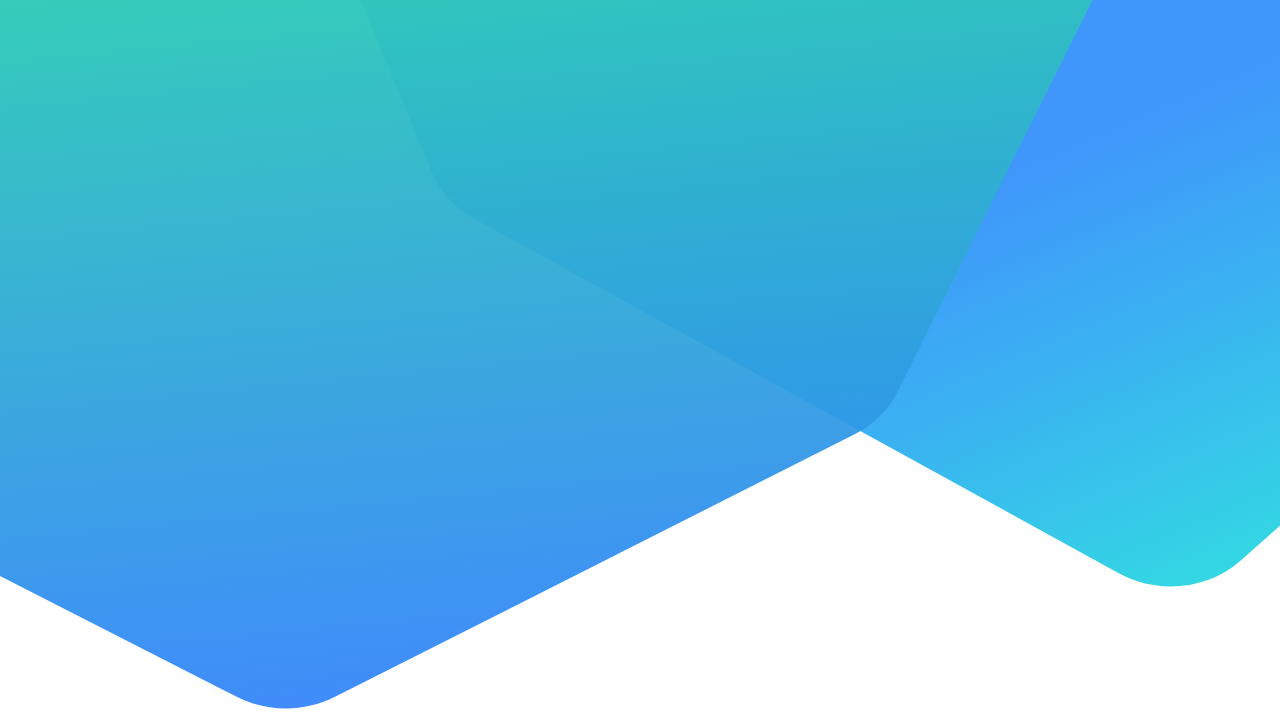
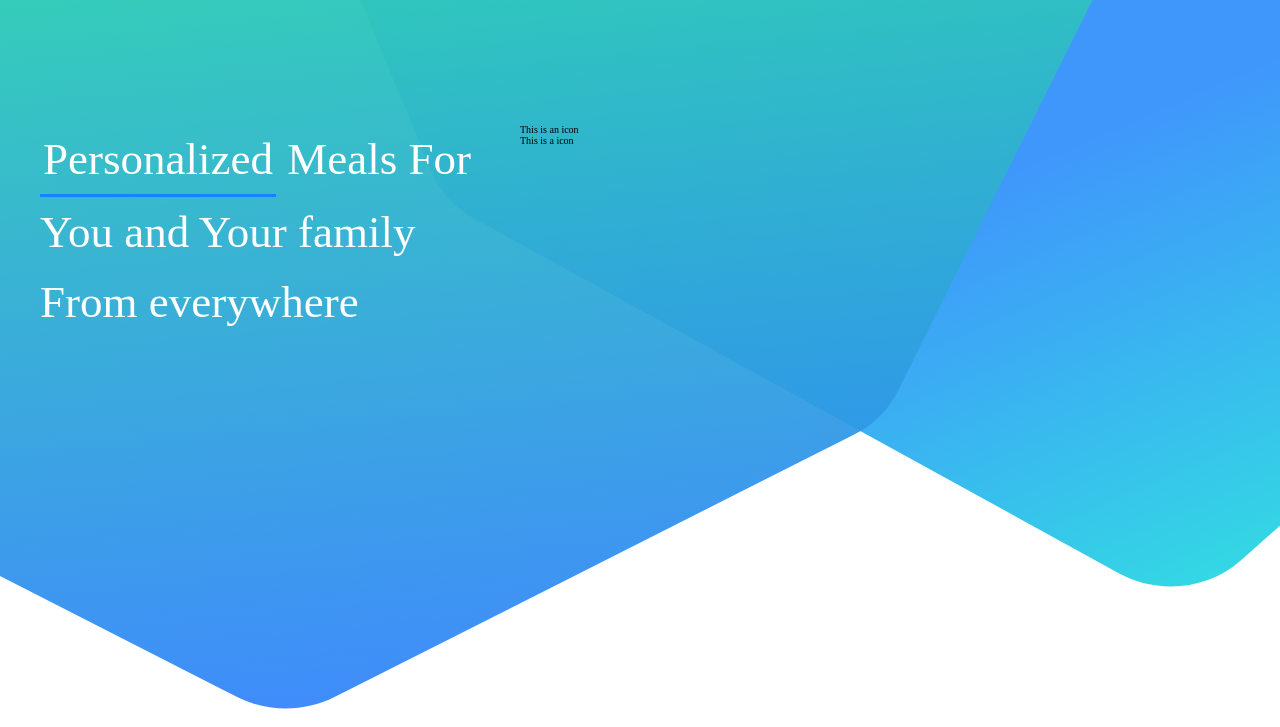
Before and after one commit to Noisyboy-9/mealime, a website built with webpack: page public/inedx.html in a window 1280 px wide. Shown: the part 73-800 px from the top of the page. Built offline with nearby package versions, Linux system fonts and the light colour scheme.

Commit message:
finished hero slogan markup and styles

```diff
--- a/public/inedx.html
+++ b/public/inedx.html
@@ -82,6 +82,24 @@
           </ul>
         </nav>
       </div>
+
+      <div class="hero__content">
+        <div class="hero__slogan">
+          <h1 class="heading-primary">
+            <span class="heading-primary--underline">Personalized</span> Meals
+            For You and Your family From everywhere
+          </h1>
+        </div>
+
+        <div class="hero__icons">
+          <div class="hero__icon-container hero__icon-container--1">
+            This is an icon
+          </div>
+          <div class="hero__icon-container hero__icon-container--2">
+            This is a icon
+          </div>
+        </div>
+      </div>
     </header>
   </body>
 </html>
--- a/src/sass/basics/_typography.scss
+++ b/src/sass/basics/_typography.scss
@@ -1,22 +1,30 @@
 @font-face {
-  font-family: "Lato";
-  src: url("/src/sass/vendors/fonts/Lato-Light.ttf") format(".ttf");
-  src: url("/src/sass/vendors/fonts/Lato-Thin.ttf") format(".ttf");
-  src: url("/src/sass/vendors/fonts/Lato-Regular.ttf") format(".ttf");
-  src: url("/src/sass/vendors/fonts/Lato-Bold.ttf") format(".ttf");
+  font-family: 'Lato';
+  src: url('/src/sass/vendors/fonts/Lato-Light.ttf') format('.ttf');
+  src: url('/src/sass/vendors/fonts/Lato-Thin.ttf') format('.ttf');
+  src: url('/src/sass/vendors/fonts/Lato-Regular.ttf') format('.ttf');
+  src: url('/src/sass/vendors/fonts/Lato-Bold.ttf') format('.ttf');
 }
 
 @font-face {
-  font-family: "Montserrat";
-  src: url("/src/sass/vendors/fonts/Montserrat-Light.ttf") format(".ttf");
-  src: url("/src/sass/vendors/fonts/Montserrat-Thin.ttf") format(".ttf");
-  src: url("/src/sass/vendors/fonts/Montserrat-Regular.ttf") format(".ttf");
+  font-family: 'Montserrat';
+  src: url('/src/sass/vendors/fonts/Montserrat-Light.ttf') format('.ttf');
+  src: url('/src/sass/vendors/fonts/Montserrat-Thin.ttf') format('.ttf');
+  src: url('/src/sass/vendors/fonts/Montserrat-Regular.ttf') format('.ttf');
 }
 
 .heading-primary {
   font-size: 4.5rem;
-  font-weight: bold;
+  font-weight: normal;
   color: $color-white;
+  line-height: 7rem;
+
+  &--underline {
+    display: inline-block;
+    border-bottom: 0.3rem solid $color-primary-dark;
+    padding-left: 0.3rem;
+    padding-right: 0.3rem;
+  }
 }
 
 .heading-secondary {
--- a/src/sass/pages/_home.scss
+++ b/src/sass/pages/_home.scss
@@ -1,2 +1,17 @@
-.header {
+.hero {
+  position: relative;
+
+  &__content {
+    padding: 4rem;
+    position: absolute;
+    top: 20%;
+    display: flex;
+  }
+
+  &__slogan {
+    width: 40%;
+  }
+
+  &__icons {
+  }
 }
```
Also changed, not shown: public/main.min.css.
